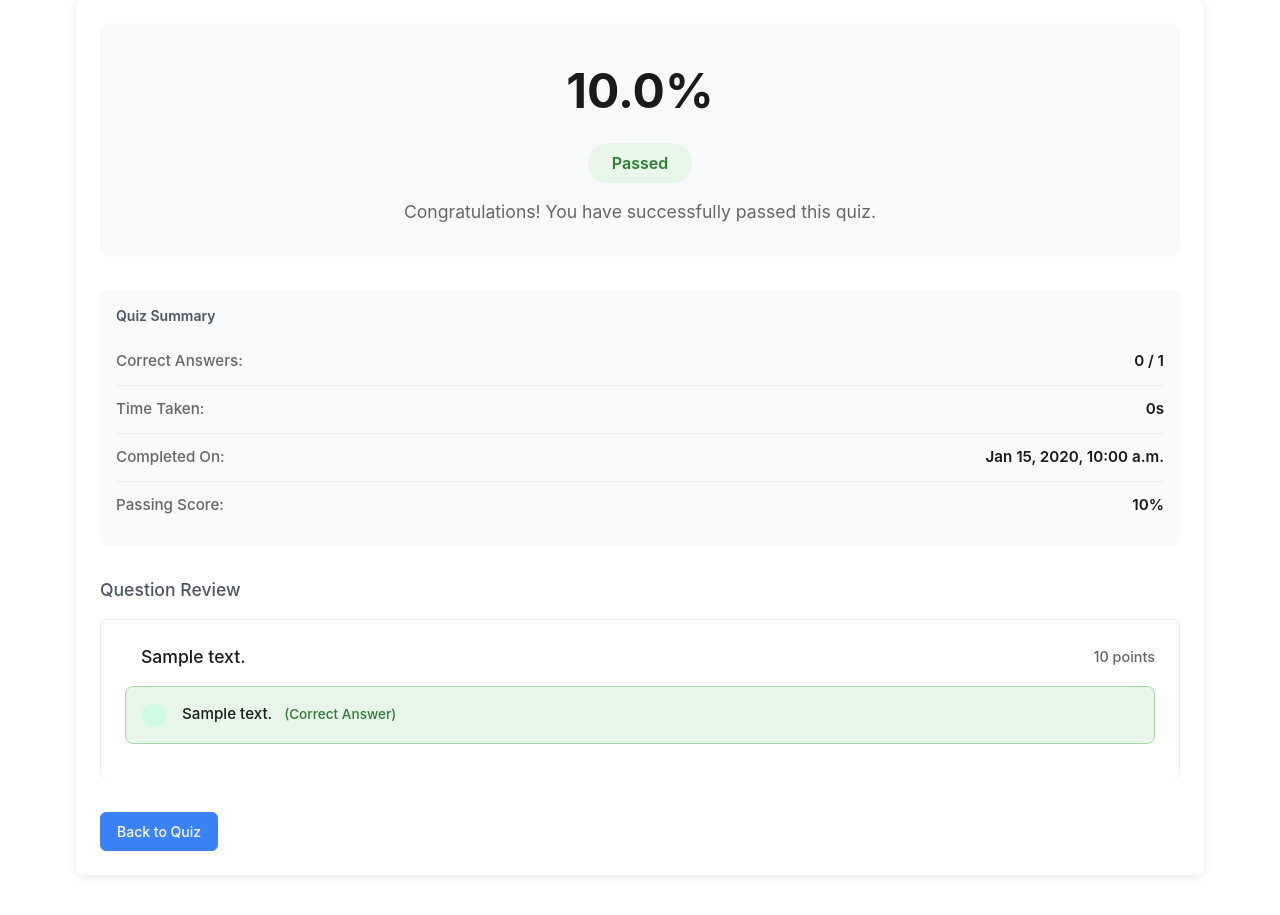
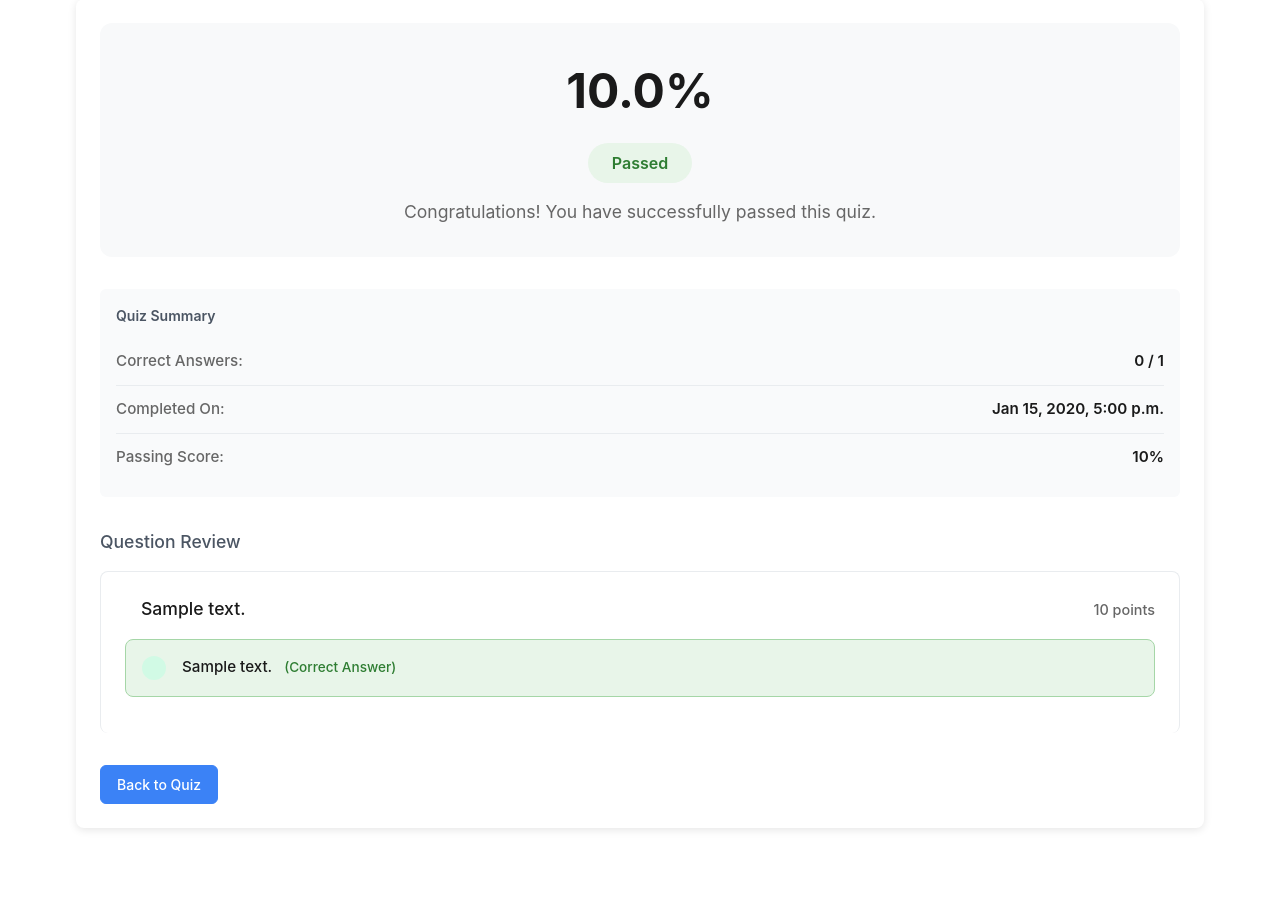
Before and after one commit to raflibangsawan/interacteach, a Django app: a page that uses courses/templates/courses/quiz/quiz_results.html in a window 1280 px wide. Shown: the part 221-1136 px from the top of the page. Run offline with Django 5.2, Linux system fonts and the light colour scheme; a user stored in the database is signed in; tables that the repository leaves empty hold one stand-in row (values such as "Sample post"); some web fonts are replaced.

Commit message:
remove unnecessary thing

```diff
--- a/courses/models.py
+++ b/courses/models.py
@@ -257,7 +257,7 @@ class Choice(models.Model):
 class QuizAttempt(models.Model):
     enrollment = models.ForeignKey(Enrollment, related_name='quiz_attempts', on_delete=models.CASCADE)
     quiz = models.ForeignKey(Quiz, related_name='attempts', on_delete=models.CASCADE)
-    started_at = models.DateTimeField(auto_now_add=True)
+    started_at = models.DateTimeField(null=True, blank=True)
     completed_at = models.DateTimeField(null=True, blank=True)
     score = models.FloatField(null=True, blank=True)
     passed = models.BooleanField(default=False)
@@ -272,12 +272,17 @@ class QuizAttempt(models.Model):
     def time_taken(self):
         if self.started_at and self.completed_at:
             duration = self.completed_at - self.started_at
-            total_seconds = int(duration.total_seconds())
-            minutes = total_seconds // 60
-            seconds = total_seconds % 60
-            if minutes > 0:
+            print(self.started_at, self.completed_at)
+            print(duration)
+            total_seconds = duration.total_seconds()
+            if total_seconds < 60:
+                # For durations under 1 minute, show seconds with one decimal place
+                return f"{total_seconds:.1f}s"
+            else:
+                # For durations over 1 minute, show minutes and seconds
+                minutes = int(total_seconds // 60)
+                seconds = int(total_seconds % 60)
                 return f"{minutes}m {seconds}s"
-            return f"{seconds}s"
         return None
 
     def calculate_score(self):
--- a/courses/templates/courses/instructor/courses.html
+++ b/courses/templates/courses/instructor/courses.html
@@ -44,12 +44,6 @@
                     <div class="instructor-course-actions">
                         <a href="{% url 'courses:edit_course' course_slug=course.slug %}" class="btn btn-primary">Edit Course</a>
                         <a href="{% url 'courses:course_detail' course_slug=course.slug %}" class="btn btn-secondary">View Course</a>
-                        {% if course.is_published %}
-                            <a href="{% url 'courses:unpublish_course' course_slug=course.slug %}" class="btn btn-warning">Unpublish</a>
-                        {% else %}
-                            <a href="{% url 'courses:publish_course' course_slug=course.slug %}" class="btn btn-success">Publish</a>
-                        {% endif %}
-                        <a href="{% url 'courses:delete_course' course_slug=course.slug %}" class="btn btn-danger">Delete</a>
                     </div>
                 </div>
             </div>
--- a/courses/templates/courses/quiz/quiz_results.html
+++ b/courses/templates/courses/quiz/quiz_results.html
@@ -41,16 +41,6 @@
                         <li>
                             <span class="info-label">Correct Answers:</span>
                             <span class="info-value">{{ correct_count }} / {{ total_questions }}</span>
-                        </li>
-                        <li>
-                            <span class="info-label">Time Taken:</span>
-                            <span class="info-value">
-                                {% if attempt.started_at and attempt.completed_at %}
-                                    {{ attempt.time_taken }}
-                                {% else %}
-                                    N/A
-                                {% endif %}
-                            </span>
                         </li>
                         <li>
                             <span class="info-label">Completed On:</span>
--- a/courses/views.py
+++ b/courses/views.py
@@ -1185,12 +1185,14 @@ def take_quiz(request, course_slug, module_id):
         messages.info(request, "You have already completed this quiz. You can view your results.")
         return redirect('courses:quiz_results', course_slug=course_slug, module_id=module_id, attempt_id=existing_attempt.id)
 
+    # Get or create attempt, setting started_at when first accessed
     attempt, created = QuizAttempt.objects.get_or_create(
         enrollment=enrollment,
         quiz=quiz,
         defaults={'started_at': timezone.now()}
     )
 
+    # If attempt exists but not completed, update started_at
     if not created and not attempt.completed_at:
         attempt.started_at = timezone.now()
         attempt.save()
--- a/interacteach/settings.py
+++ b/interacteach/settings.py
@@ -95,7 +95,7 @@ AUTH_PASSWORD_VALIDATORS = [
 
 # Internationalization
 LANGUAGE_CODE = 'en-us'
-TIME_ZONE = 'UTC'
+TIME_ZONE = 'Asia/Bangkok'
 USE_I18N = True
 USE_TZ = True
 
```
Also changed, not shown: courses/migrations/0004_alter_quizattempt_started_at.py (added).
